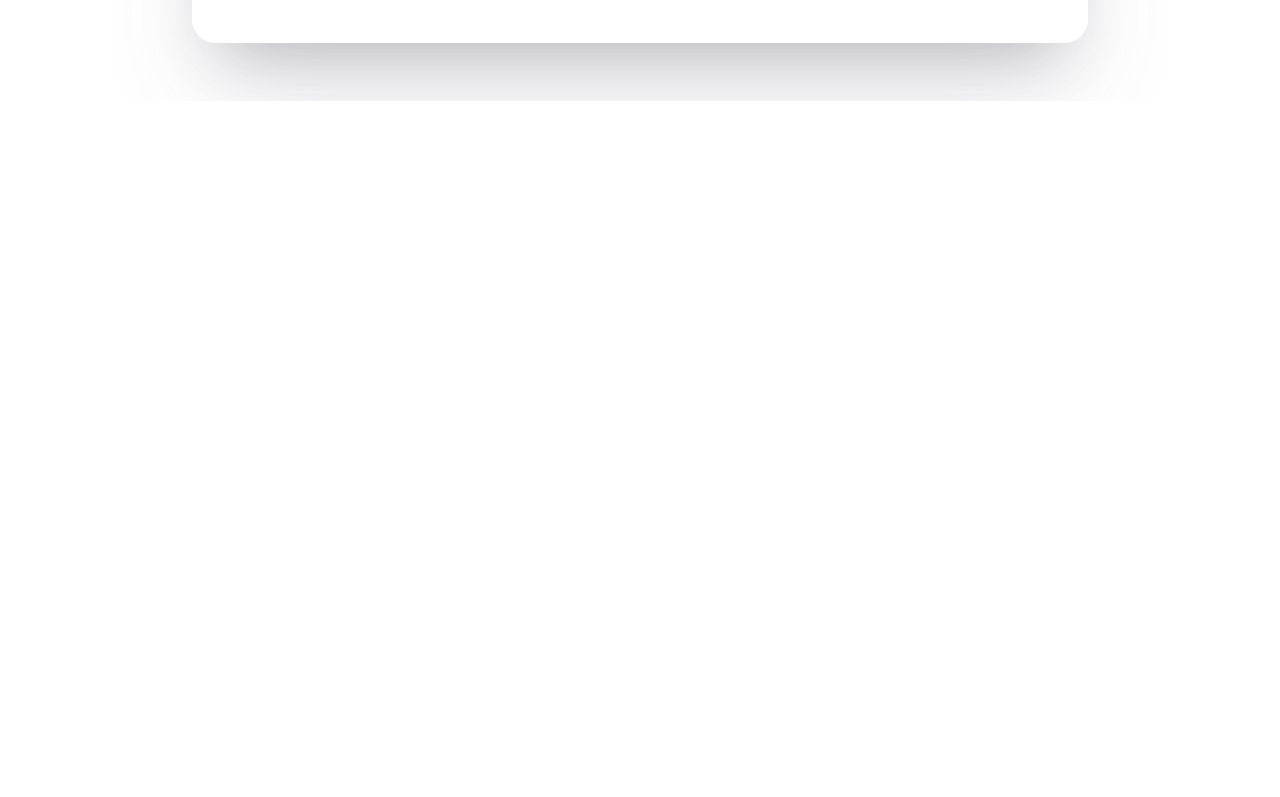
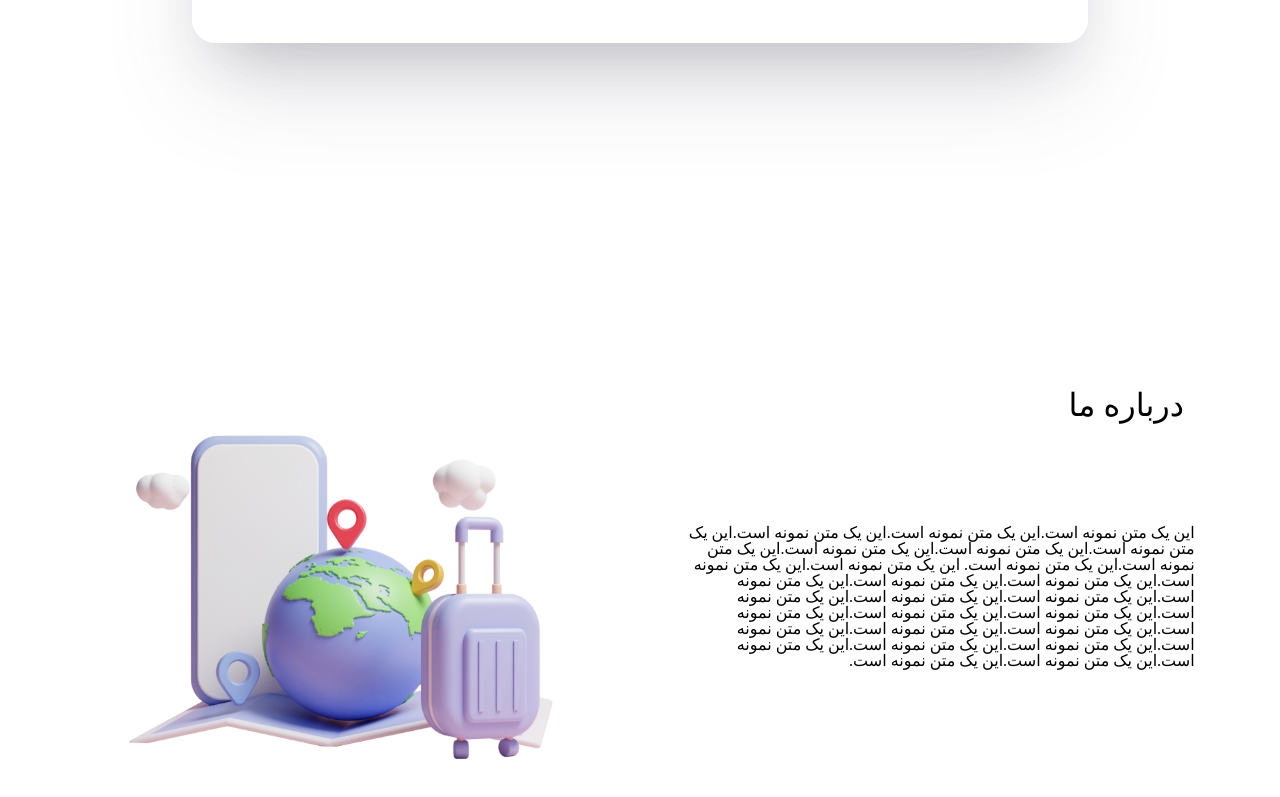
Before and after one commit to gardoon-savar/main-front, a React (Vite) app: page / in a window 1280 px wide. Shown: the part 699-1496 px from the top of the page. Before the commit the page ends 800 px from the top, so only its background shows below. Built offline with nearby package versions, Linux system fonts and the light colour scheme.

Commit message:
fix aboutMe and make it responsive

```diff
--- a/src/App.jsx
+++ b/src/App.jsx
@@ -7,7 +7,7 @@ function App() {
     <div>
       <Header />
       <FastSearch />
-      {/* <AboutMe /> */}
+      <AboutMe />
     </div>
   );
 }
--- a/src/assets/style/variables.module.scss
+++ b/src/assets/style/variables.module.scss
@@ -39,6 +39,7 @@
   --space-xxl: calc(2.5 * var(--space-unit));
   --space-xxxl: calc(3 * var(--space-unit));
   --space-xxxxl: calc(6 * var(--space-unit));
+  --space-xxxxxl: calc(7 * var(--space-unit));
 
   /* grid spacing unit*/
   --grid-unit: 1fr;
--- a/src/components/aboutMe/index.jsx
+++ b/src/components/aboutMe/index.jsx
@@ -1,6 +1,7 @@
 import React from "react";
 
-// import image from "../../assets/images/aboutMe.png";
+import image from "../../assets/images/aboutMe.png";
+
 import styles from "./styles/index.module.scss";
 
 const AboutMe = () => {
@@ -8,30 +9,15 @@ const AboutMe = () => {
     <div className={styles.main}>
       <h2 className={styles.header}>درباره ما</h2>
       <figure className={styles.figure}>
-        {/* <img className={styles.image} src={image} /> */}
+        <img className={styles.image} src={image} />
         <figcaption className={styles.caption}>
-          <ul className={styles.navbar}>
-            <li className={styles.item}>
-              <span className={styles.title}>درباره ما</span>
-              <div className={styles.border}></div>
-            </li>
-            <li className={styles.item}>
-              <span className={styles.title}>پشتیبانی</span>
-              <div className={styles.border}></div>
-            </li>
-            <li className={styles.item}>
-              <span className={styles.title}>تیم فنی</span>
-              <div className={styles.border}></div>
-            </li>
-          </ul>
           <p className={styles.text}>
-            این یک متن نمونه است. این یک متن نمونه است. این یک متن نمونه است. این یک متن نمونه است. این یک متن نمونه
-            است. این یک متن نمونه است. این یک متن نمونه است. این یک متن نمونه است. این یک متن نمونه است. این یک متن
-            نمونه است. این یک متن نمونه است. این یک متن نمونه است. این یک متن نمونه است. این یک متن نمونه است. این یک
-            متن نمونه است. این یک متن نمونه است. این یک متن نمونه است. این یک متن نمونه است. این یک متن نمونه است. این
-            یک متن نمونه است. این یک متن نمونه است. این یک متن نمونه است. این یک متن نمونه است. این یک متن نمونه است.
-            این یک متن نمونه است. این یک متن نمونه است. این یک متن نمونه است. این یک متن نمونه است. این یک متن نمونه
-            است. این یک متن نمونه است. این یک متن نمونه است. این یک متن نمونه است. این یک متن نمونه است.
+            این یک متن نمونه است.این یک متن نمونه است.این یک متن نمونه است.این یک متن نمونه است.این یک متن نمونه است.این
+            یک متن نمونه است.این یک متن نمونه است.این یک متن نمونه است. این یک متن نمونه است.این یک متن نمونه است.این یک
+            متن نمونه است.این یک متن نمونه است.این یک متن نمونه است.این یک متن نمونه است.این یک متن نمونه است.این یک متن
+            نمونه است.این یک متن نمونه است.این یک متن نمونه است.این یک متن نمونه است.این یک متن نمونه است.این یک متن
+            نمونه است.این یک متن نمونه است.این یک متن نمونه است.این یک متن نمونه است.این یک متن نمونه است.این یک متن
+            نمونه است.این یک متن نمونه است.
           </p>
         </figcaption>
       </figure>
--- a/src/components/aboutMe/styles/index.module.scss
+++ b/src/components/aboutMe/styles/index.module.scss
@@ -1,16 +1,17 @@
 @import "/src/assets/style/variables.module.scss";
 
 .main {
-  position: relative;
   margin-top: 25em;
+  display: flex;
+  flex-direction: column;
+  padding-inline: 0;
 }
 
 .header {
-  width: 300px;
-  position: absolute;
+  font-size: 2em;
   text-align: end;
-  font-size: 2em;
-  margin-top: var(--space-xl);
+  padding: var(--space-xl) var(--space-xxxl) 0 0;
+  margin-bottom: -20px;
 }
 
 .figure {
@@ -18,46 +19,141 @@
   justify-content: space-evenly;
 
   .image {
-    width: 700px;
-    height: auto;
+    width: 40vw;
+    height: 40vw;
+    margin-top: 0;
+    display: none;
   }
 
   .caption {
-    width: 700px;
-    height: 500px;
+    width: 70vw;
+    height: auto;
     flex-direction: column;
     justify-items: center;
     align-self: center;
   }
 
-  .navbar {
-    display: flex;
-    flex-direction: row;
-    justify-content: space-evenly;
-    text-align: center;
+  .text {
+    padding: var(--space-xxxl) 0;
+    direction: rtl;
+  }
+}
 
-    .item {
-      width: 120px;
-      height: 40px;
-      display: flex;
-      flex-direction: column;
-      justify-content: space-between;
-      cursor: pointer;
+.titleButton {
+  background-color: var(--backgroundPrimaryColor);
 
-      .title {
-        padding-top: var(--space-sm);
-      }
+  :hover {
+    background-color: var(--backgroundPrimaryColor);
+  }
+}
 
-      .border {
-        background-color: var(--senaryColor);
-        width: auto;
-        height: 5px;
-        border-radius: var(--size-md);
-      }
+@media screen and (min-width: 1300px) {
+  .header {
+    margin-bottom: -150px;
+    padding: var(--space-xl) var(--space-xxxxxl) 0 0;
+  }
+  .figure {
+    .image {
+      display: block;
+    }
+    .caption {
+      width: 40vw;
     }
   }
+}
 
-  .text {
-    padding: var(--space-xxxxl) 0;
+@media screen and (max-width: 1300px) and (min-width: 1000px) {
+  .header {
+    margin-bottom: -80px;
+    padding: var(--space-xl) var(--space-xxxxl) 0 0;
+  }
+  .figure {
+    .image {
+      display: block;
+    }
+    .caption {
+      width: 40vw;
+    }
   }
 }
+
+@media screen and (max-width: 1000px) and (min-width: 890px) {
+  .header {
+    margin-bottom: -40px;
+    padding: var(--space-xl) var(--space-xxxxl) 0 0;
+  }
+  .figure {
+    .image {
+      display: block;
+    }
+    .caption {
+      width: 40vw;
+    }
+  }
+}
+
+@media screen and (max-width: 890px) and (min-width: 840px) {
+  .header {
+    margin-bottom: -40px;
+    padding: var(--space-xl) var(--space-xxxl) 0 0;
+  }
+  .figure {
+    .image {
+      display: block;
+    }
+    .caption {
+      width: 40vw;
+    }
+  }
+}
+
+@media screen and (max-width: 840px) and (min-width: 715px) {
+  .header {
+    margin-bottom: -20px;
+    padding: var(--space-xl) var(--space-xxxl) 0 0;
+  }
+
+  .figure {
+    .image {
+      margin-top: 50px;
+      display: block;
+    }
+    .caption {
+      width: 40vw;
+    }
+  }
+}
+
+@media screen and (max-width: 715px) and (min-width: 640px) {
+  .main {
+    padding-inline: 20px;
+  }
+
+  .header {
+    margin-bottom: -20px;
+    padding: var(--space-xl) var(--space-xxl) 0 0;
+  }
+
+  .figure {
+    .image {
+      width: 50vw;
+      height: 50vw;
+      margin-top: 50px;
+      display: block;
+    }
+    .caption {
+      width: 40vw;
+    }
+  }
+}
+
+// @media screen and (min-width: 550px) and (max-width: 670px) {
+//   .main {
+//     width: 60%;
+//   }
+
+//   .placingTheBox {
+//     align-content: center;
+//     justify-content: center;
+//   }
+// }
```
Also changed, not shown: src/assets/images/aboutMe2.png (added), src/assets/images/aboutMe3.png (added).
